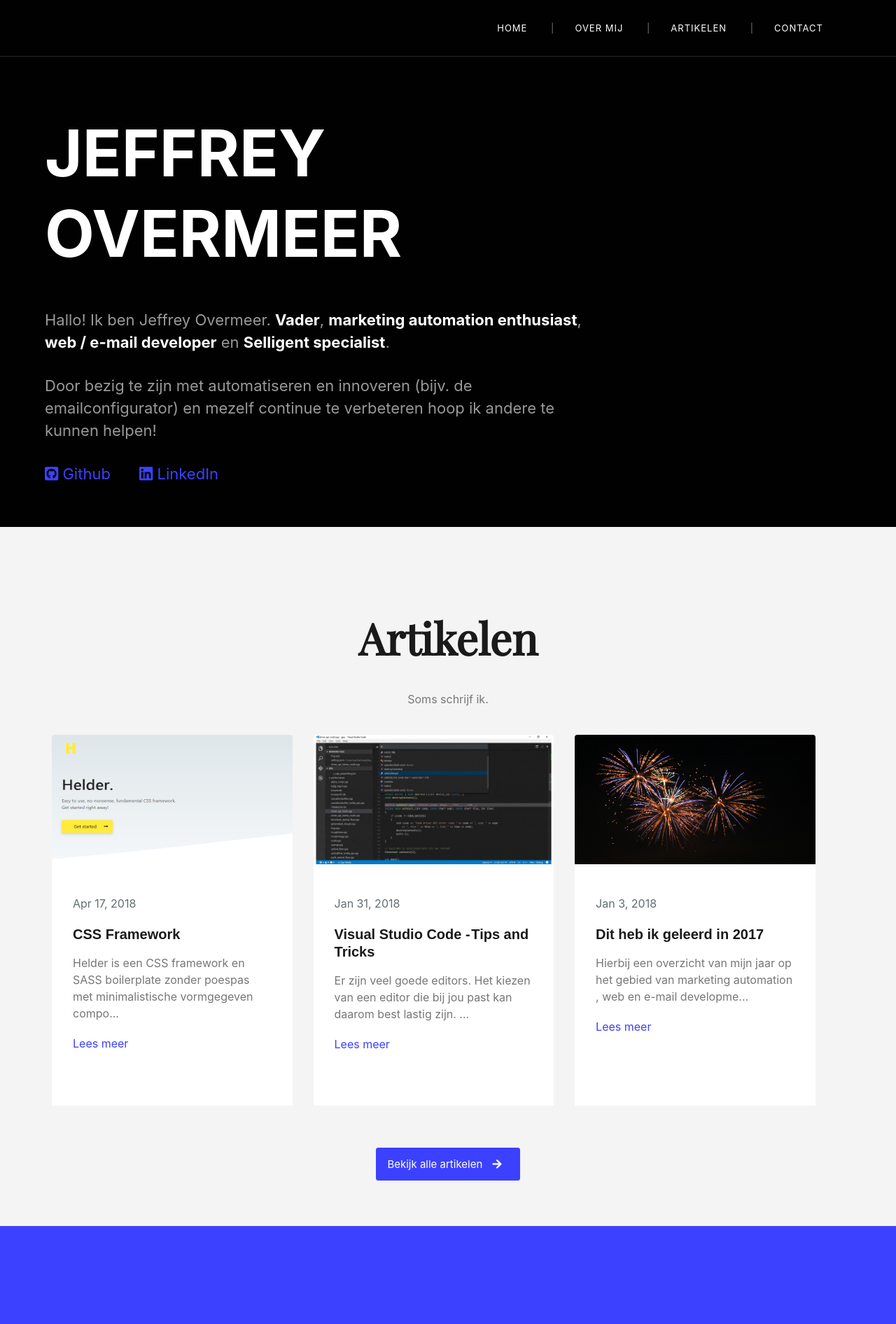
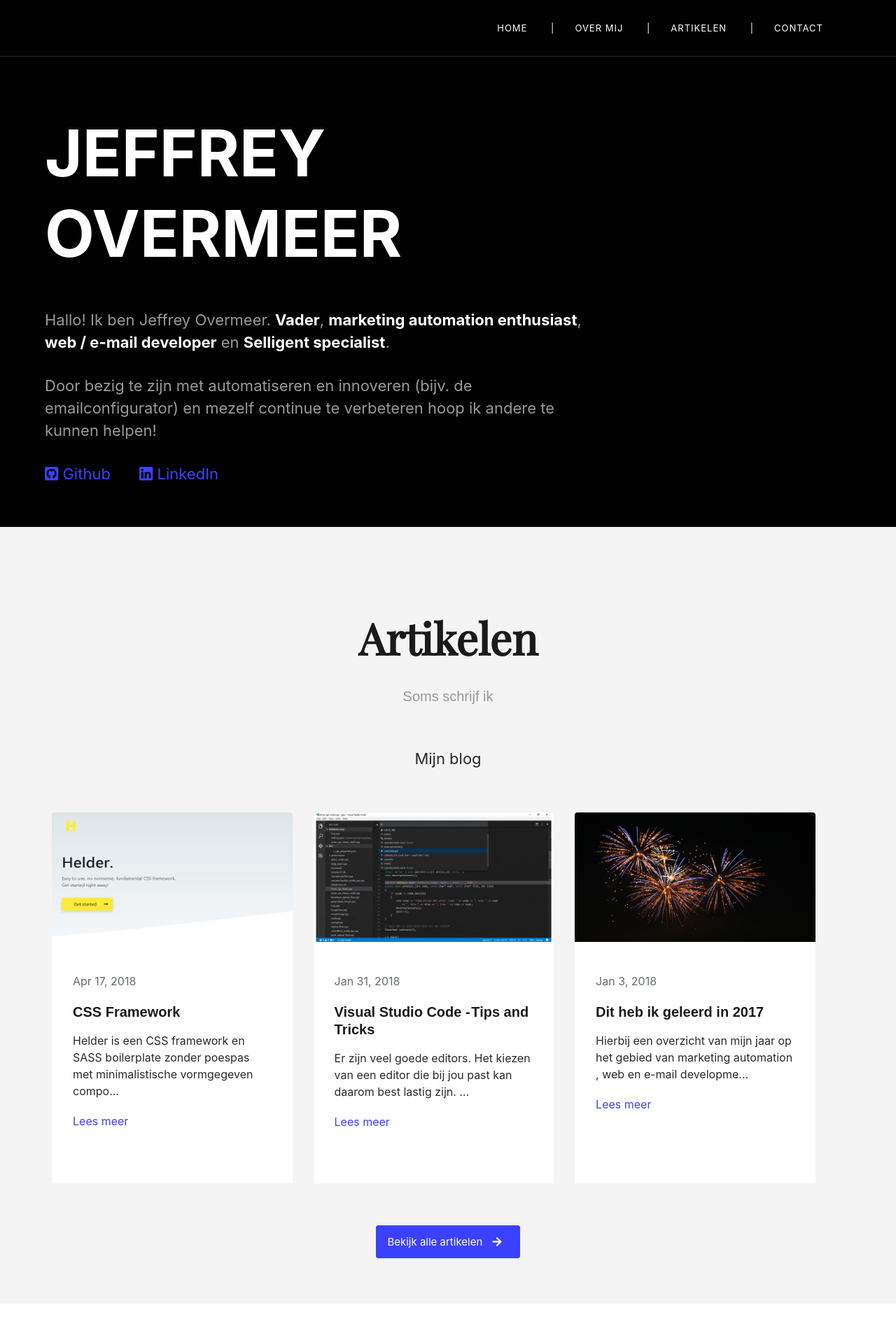
Before and after one commit to jeffrey-over/jeffrey-over.github.io, a Jekyll site: the page built from index.html, in a window 1280 px wide. Shown: the top 1892 px of the page at 70% size. Built offline with Jekyll 4.4.1, drawn with Linux system fonts in a browser that asks for light colours; nearby versions of some CDN libraries; some web fonts are replaced; library files that are not in the unit come from our copies; comment, search, counter and statistics services are not loaded; some of the changed text lies outside the part shown.

Commit message:
redesign

```diff
--- a/_sass/base/_variables.scss
+++ b/_sass/base/_variables.scss
@@ -14,7 +14,7 @@ $secondary-color: #636e72;
 $accent-color: #dfe6e9;
 $background-color: #fff;
 $background-color-secondary: #f6f9fc;
-$font-color: #777;
+$font-color: rgba(0,0,0,.84);
 $font-color-secondary: #666666;
 $link-color: #0070c9;
 $highlight-color: #ffeea8;
@@ -147,8 +147,8 @@ $navigation-background-color: transparent;
 $navigation-mobile-background-color: transparent;
 $navigation-padding-mobile: 0;
 $navigation-padding-desktop: 0;
-$navigation-font-color: $font-color;
-$navigation-link-color: rgba(0,0,0,0.88);
+$navigation-font-color: #ffffff;
+$navigation-link-color: #ffffff;
 $navigation-mobile-link-color: #000;
 $navigation-link-hover-color: #3c41ff;
 $navigation-link-padding: 0 30px;
--- a/_sass/components/_footer.scss
+++ b/_sass/components/_footer.scss
@@ -45,7 +45,7 @@ footer {
 }
 @include breakpoint-widescreen-up {
     footer  .container {
-        max-width: 90%;
+        max-width: 1200px;
     }
 }
 
--- a/_sass/sections/_articles.scss
+++ b/_sass/sections/_articles.scss
@@ -3,6 +3,13 @@
 }
 #articles .is-subtitle {
     margin-bottom: 60px;
+}
+
+#articles p.introtext {
+
+    font-size: 2.2rem;
+    line-height: 3.4rem;
+    margin: 4rem 0;
 }
 
 @media only screen and (max-width: 800px) {
@@ -47,6 +54,6 @@
 }
 @include breakpoint-widescreen-up {
     #articles  .container {
-        max-width: 90%;
+        max-width: 1200px;
     }
 }
--- a/_sass/sections/_promotional.scss
+++ b/_sass/sections/_promotional.scss
@@ -13,20 +13,18 @@
 
 .promotional-product {
         padding: 0 0 6rem 0;
-        background: #3c41ff;
+        background: #fff;
 
 }
 
 .promotional-product a.button {
         margin-top: 6rem;
-        color: #ffffff !important;
-        background: #3c41ff !important;
-        border-color: #ffffff !important;
+
     }
 
 .promotional-product .is-title {
         margin-bottom: 35px;
-        color: #ffffff;
+
 }
 
 @media only screen and (max-width: 800px) {
@@ -40,5 +38,5 @@
         font-size: 2.2rem;
         line-height: 3.4rem;
         margin: 4rem 0;
-        color: #ffffff;
+
 }
--- a/index.html
+++ b/index.html
@@ -41,8 +41,9 @@ layout: default
         <div class="container">
             <section>
                     <h1 class="is-title is-serif">Artikelen</h1>
-                    <p>
-                            Soms schrijf ik.
+                    <h3 class="is-subtitle">Soms schrijf ik</h3>
+                    <p class="introtext">
+                            Mijn blog
                     </p>
 
 
@@ -77,7 +78,8 @@ layout: default
             <section>
                 <div class="columns">
                     <div class="full column">
-                        <h1 class="is-title is-serif">Helder CSS Framework. SASS boilerplate zonder poespas.</h1>
+                        <h1 class="is-title is-serif">Helder CSS Framework</h1>
+                        <h3 class="is-subtitle">SASS boilerplate zonder poespas</h3>
                         <p>
                                 Helder is een CSS framework en SASS boilerplate zonder poespas met minimalistische vormgegeven componenten zoals formulieren, cards en tabellen en zorgt voor consistentie tussen browsers.
                         </p>
```
Also changed, not shown: _posts/2018-04-17-helder-css-framework.md (+1 -1 lines).
